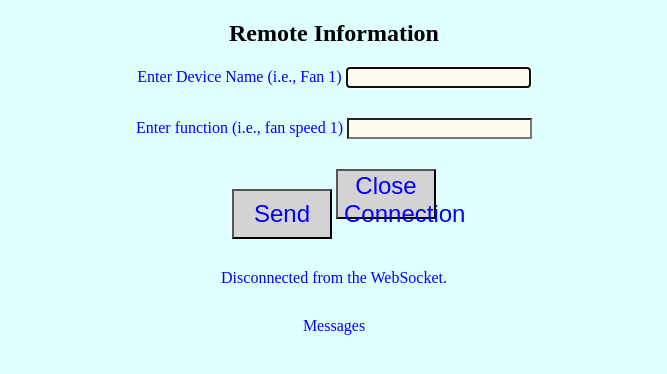
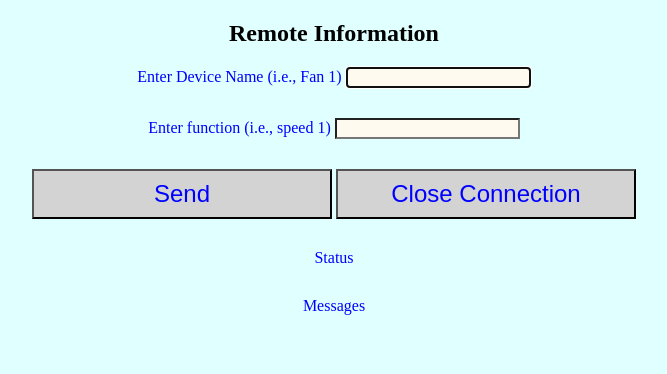
Before and after one commit to jdjacobs2/rc-web-mqtt, a plain HTML site: page data/index.html in a window 1280 px wide. Shown: the whole page, without its empty margins (306-973 px from the left). Drawn offline with Linux system fonts and the light colour scheme.

Commit message:
mqtt, websockets, and serial all working; records name, function, and digital code in nodered csv file

```diff
--- a/data/app.js
+++ b/data/app.js
@@ -1,7 +1,22 @@
-var socket;
 var submitButton;
 var socketStatus;
 var listMsgs;
+var content;
+
+const socket = new WebSocket('ws://10.0.0.20/ws');
+
+
+const message = function (event) {
+  console.log('in onmessage event.data =  ', event.data);
+  var msg = event.data;
+  console.log('msg in onMessage = ', msg);
+  input.innerHTML = msg;
+  // listMsgs.innerHTML =
+  //   '<li class="received Msg"><span>Received:</span>' + msg + '</li>';
+  //   '<p> msg </p>';
+};
+
+socket.addEventListener('message', message);
 
 const submit = function (e) {
   e.preventDefault();
@@ -28,16 +43,17 @@ const submit = function (e) {
 
 window.onload = function () {
   // get the references of the page elements.
-  console.log('in onload');
+  // console.log('in onload');
   document.getElementById('submit').addEventListener('click', submit);
   // var txtMsg = document.getElementById('msg');
   listMsgs = document.getElementById('msgs');
+  content = document.getElementById('content');
   socketStatus = document.getElementById('status');
   var btnClose = document.getElementById('close');
-  socket = new WebSocket("ws://10.0.0.26/ws");
+  // socket = new WebSocket("ws://10.0.0.26/ws");
   socket.onopen = onOpen;
   socket.onclose = onClose;
-  socket.onmessage = onMessage
+  // socket.onmessage = onMessage
 
   // submitButton.addEventListener('click', submit);
 };
@@ -52,14 +68,9 @@ onOpen = function (event) {
 // };
 
 
-onMessage = function (event) {
-  console.log("in onmessage event.date =  ", event.data);
-  var msg = event.data;
-  listMsgs.innerHTML +=
-    '<li class="received"><span>Received:</span>' + msg + '</li>';
-};
 
 onClose = function (event) {
+  Serial.println('closed websocket');
   socketStatus.innerHTML = 'Disconnected from the WebSocket.';
   socketStatus.className = 'closed';
 };
--- a/data/index.html
+++ b/data/index.html
@@ -22,7 +22,7 @@
       }
       button {
         background-color: lightgray;
-        width: 100px;
+        width: 300px;
         height: 50px;
         font-size: 1.5rem;
       }
@@ -31,16 +31,20 @@
   <body>
     <main>
       <h2>Remote Information</h2>
+      <div id="content">
         <div id="form">
           <!-- <form id="form-msg: action="#" method="GET"> -->
+          <div id="input">
             <div>
               <label for="device">Enter Device Name (i.e., Fan 1)</label>
               <input type="text" id="device" name="device" autofocus />
             </div>
             <div>
-          <label for="function">Enter function (i.e., fan speed 1)</label>
+              <label for="function">Enter function (i.e., speed 1)</label>
               <input type="text" id="function" name="function" />
             </div>
+          </div>
+
           <div>
             <button type="submit" id="submit">Send</button>
             <button type="button" id="close">Close Connection</button>
@@ -48,6 +52,8 @@
           <!-- </form> -->
           <div id="status">Status</div>
         </div>
+      </div>
+
       <div id="msgs">Messages</div>
     </main>
     <script src="/app.js"></script>
```
Also changed, not shown: data/form.html (added, +9 -0 lines), 1 other file. Lines whose indentation alone changed are shown as unchanged.
